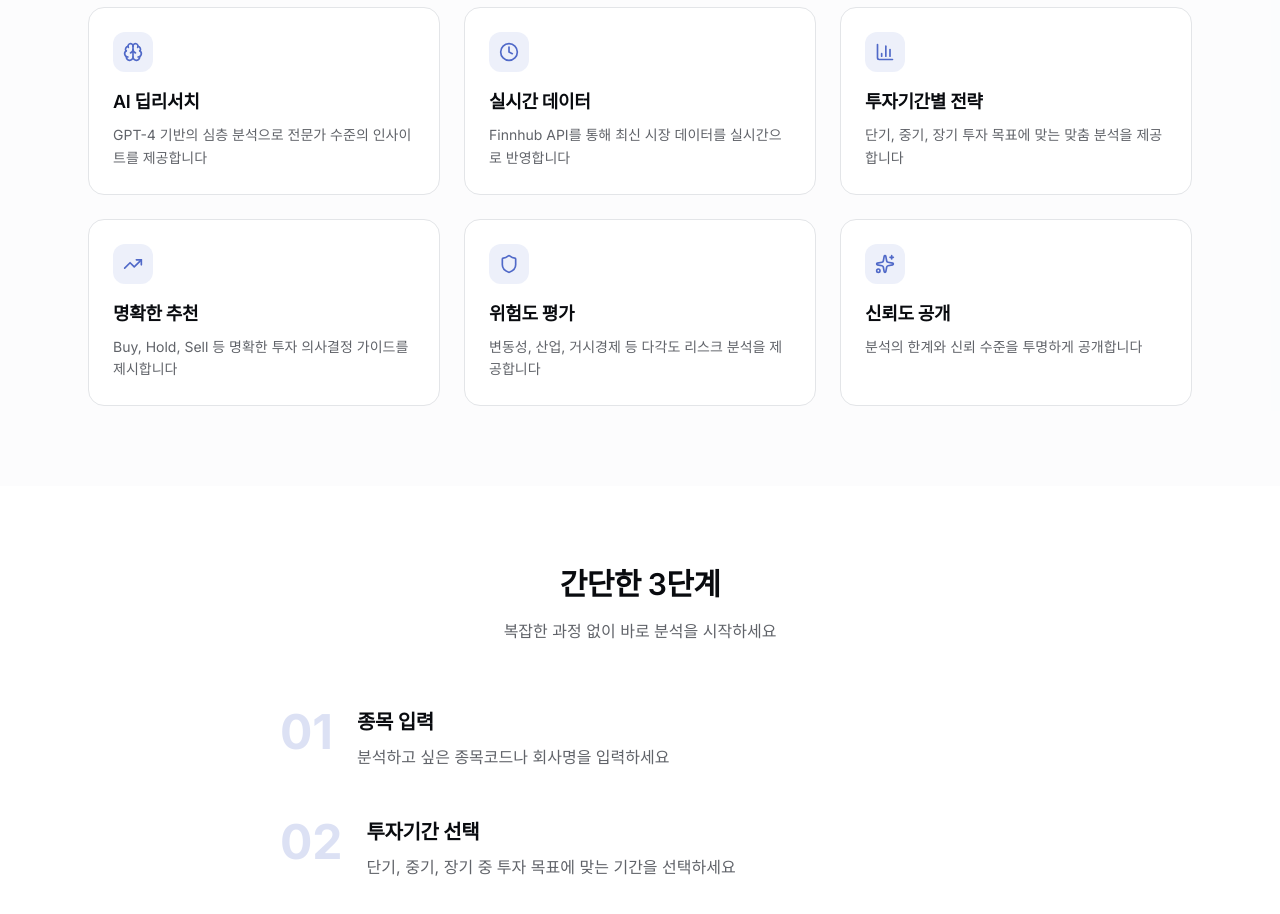
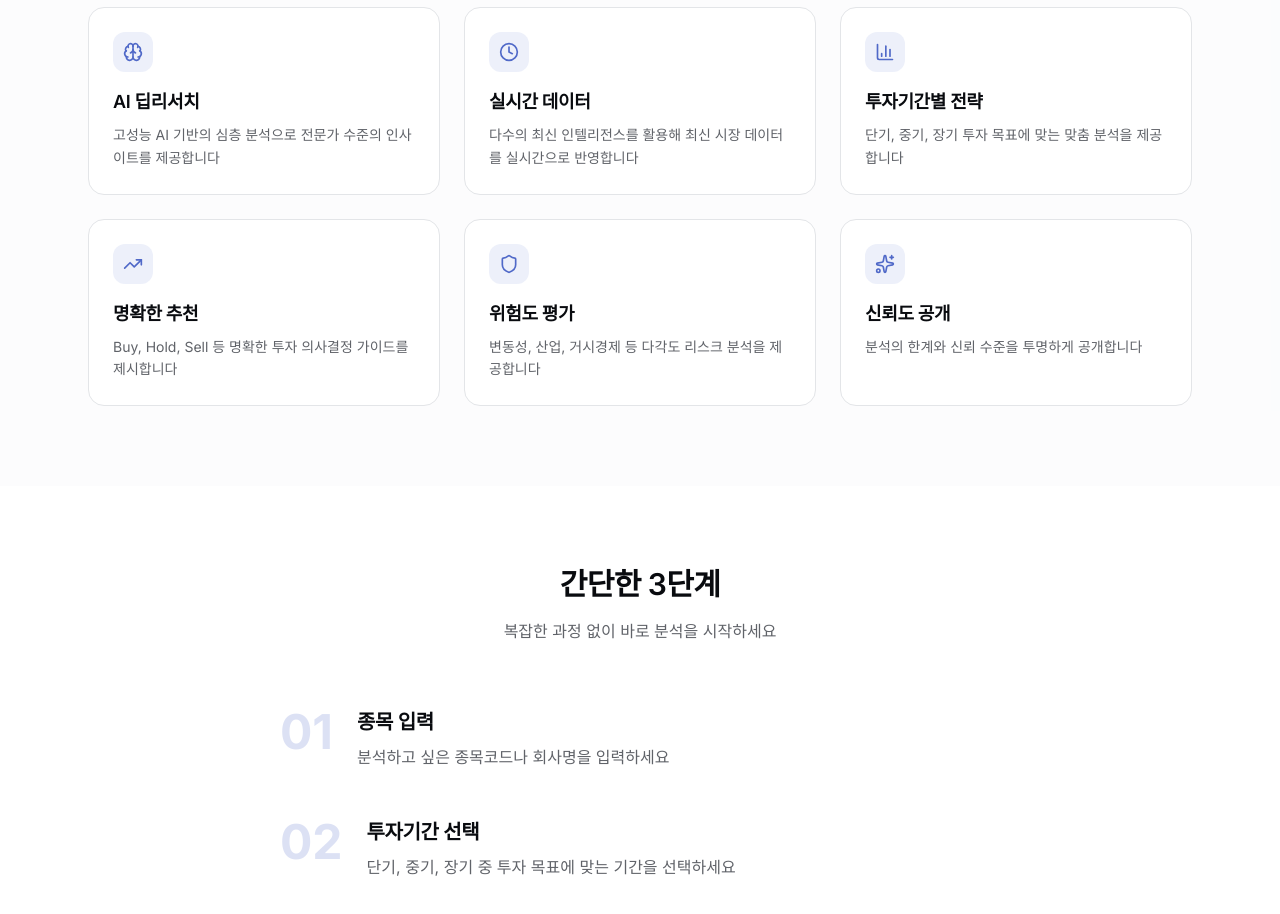
Before and after one commit to Korea-Maker/stock-insight-app, a Next.js app in the folder frontend/: page / in a window 1280 px wide. Shown: the part 860-1774 px from the top of the page. Built offline with nearby package versions, Linux system fonts and the light colour scheme.

Commit message:
refactor: 랜딩 페이지 기능 설명 문구 개선
- AI 딥리서치 설명을 특정 모델명 대신 일반적 표현으로 변경
- 실시간 데이터 설명을 특정 API 대신 일반적 표현으로 변경

```diff
--- a/frontend/app/page.tsx
+++ b/frontend/app/page.tsx
@@ -118,12 +118,12 @@ export default function LandingPage() {
               {
                 icon: Brain,
                 title: "AI 딥리서치",
-                description: "GPT-4 기반의 심층 분석으로 전문가 수준의 인사이트를 제공합니다"
+                description: "고성능 AI 기반의 심층 분석으로 전문가 수준의 인사이트를 제공합니다"
               },
               {
                 icon: Clock,
                 title: "실시간 데이터",
-                description: "Finnhub API를 통해 최신 시장 데이터를 실시간으로 반영합니다"
+                description: "다수의 최신 인텔리전스를 활용해 최신 시장 데이터를 실시간으로 반영합니다"
               },
               {
                 icon: BarChart3,
```
Also changed, not shown: 1 other file (tests, documents, lock files or other folders).
